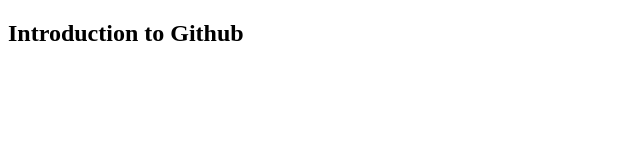
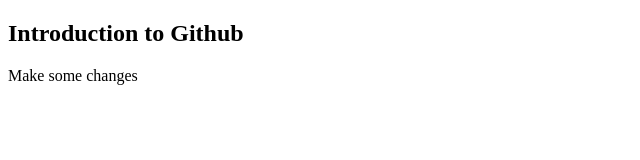
Before and after one commit to MUKE-coder/my-git-test-project, a plain HTML site: page index.html in a window 1280 px wide. Shown: the whole page, without its empty margins (0-640 px from the left). Drawn offline with Linux system fonts and the light colour scheme.

Commit message:
added new changes

```diff
--- a/index.html
+++ b/index.html
@@ -7,5 +7,6 @@
   </head>
   <body>
     <h2>Introduction to Github</h2>
+    <p>Make some changes</p>
   </body>
 </html>
```
